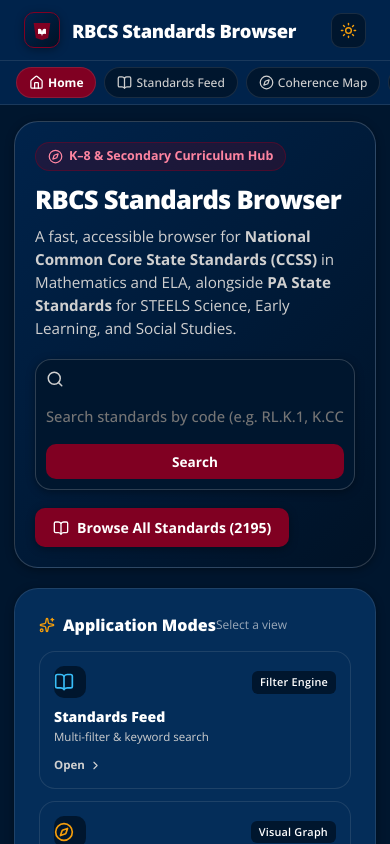
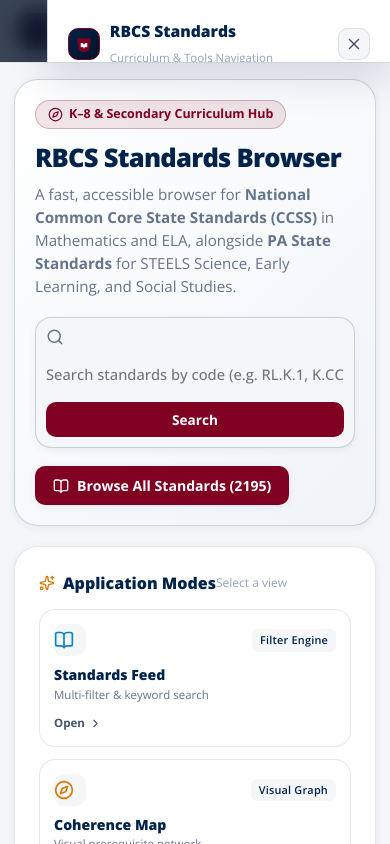
Before and after one commit to oconnors11/pa_standards_app, a React (Vite) app: page / in a window 390 px wide. Both pictures are taken after a click on the button "Open navigation menu". Shown: the top 844 px of the page. Built offline with nearby package versions, Linux system fonts and the light colour scheme.

Commit message:
feat(nav): implement Option 2 slide-out mobile drawer navigation

```diff
--- a/src/components/Header.jsx
+++ b/src/components/Header.jsx
@@ -1,5 +1,9 @@
-import React from 'react';
-import { Home, BookOpen, GitFork, Network, Layers, SlidersHorizontal, Compass, Sun, Moon, NotebookPen } from 'lucide-react';
+import React, { useState, useEffect } from 'react';
+import {
+  Home, BookOpen, GitFork, Network, Layers,
+  SlidersHorizontal, Compass, Sun, Moon, NotebookPen,
+  Menu, X, ChevronRight
+} from 'lucide-react';
 import { useTheme } from '../hooks/useTheme';
 
 export function Header({
@@ -14,13 +18,32 @@ export function Header({
   const theme = controlledTheme !== undefined ? controlledTheme : themeHook.theme;
   const toggleTheme = controlledToggleTheme || themeHook.toggleTheme;
 
+  const [isMobileDrawerOpen, setIsMobileDrawerOpen] = useState(false);
+
+  // Close drawer on escape key
+  useEffect(() => {
+    const handleKeyDown = (e) => {
+      if (e.key === 'Escape') setIsMobileDrawerOpen(false);
+    };
+    if (isMobileDrawerOpen) {
+      window.addEventListener('keydown', handleKeyDown);
+      document.body.style.overflow = 'hidden';
+    } else {
+      document.body.style.overflow = '';
+    }
+    return () => {
+      window.removeEventListener('keydown', handleKeyDown);
+      document.body.style.overflow = '';
+    };
+  }, [isMobileDrawerOpen]);
+
   const navItems = [
-    { id: 'home', label: 'Home', icon: <Home size={15} /> },
-    { id: 'feed', label: 'Standards Feed', icon: <BookOpen size={15} /> },
-    { id: 'map', label: 'Coherence Map', icon: <Compass size={15} /> },
-    { id: 'crosswalk', label: 'Vertical Progression', icon: <GitFork size={15} /> },
-    { id: 'tree', label: 'Hierarchy Tree', icon: <Network size={15} /> },
-    { id: 'notes', label: 'My Notes', icon: <NotebookPen size={15} />, badge: totalNotesCount }
+    { id: 'home', label: 'Home', desc: 'Curriculum landing & grade bands', icon: <Home size={17} /> },
+    { id: 'feed', label: 'Standards Feed', desc: 'Search & browse standard statements', icon: <BookOpen size={17} /> },
+    { id: 'map', label: 'Coherence Map', desc: 'Vertical learning trajectories', icon: <Compass size={17} /> },
+    { id: 'crosswalk', label: 'Vertical Progression', desc: 'Cross-grade learning crosswalks', icon: <GitFork size={17} /> },
+    { id: 'tree', label: 'Hierarchy Tree', desc: 'Subject & domain standard tree', icon: <Network size={17} /> },
+    { id: 'notes', label: 'My Notes', desc: 'Saved bookmarks & teacher notes', icon: <NotebookPen size={17} />, badge: totalNotesCount }
   ];
 
   return (
@@ -36,7 +59,7 @@ export function Header({
       <div style={{
         maxWidth: '1440px',
         margin: '0 auto',
-        padding: '12px 24px',
+        padding: '12px 20px',
         display: 'flex',
         alignItems: 'center',
         justifyContent: 'space-between',
@@ -45,11 +68,14 @@ export function Header({
 
         {/* Clickable Brand Logo & Title (Returns Home) */}
         <button
-          onClick={() => setCurrentView('home')}
+          onClick={() => {
+            setCurrentView('home');
+            setIsMobileDrawerOpen(false);
+          }}
           style={{
             display: 'flex',
             alignItems: 'center',
-            gap: '12px',
+            gap: '10px',
             background: 'transparent',
             border: 'none',
             padding: 0,
@@ -77,14 +103,14 @@ export function Header({
           </div>
           <div>
             <div style={{ display: 'flex', alignItems: 'center', gap: '8px' }}>
-              <span style={{ fontSize: '1.15rem', fontWeight: '800', letterSpacing: '-0.02em', color: 'var(--text-main)' }}>
+              <span style={{ fontSize: '1.1rem', fontWeight: '800', letterSpacing: '-0.02em', color: 'var(--text-main)' }}>
                 RBCS Standards Browser
               </span>
             </div>
           </div>
         </button>
 
-        {/* View Mode Switcher (Desktop / Tablet) */}
+        {/* View Mode Switcher (Desktop / Widescreen Tablet) */}
         <nav style={{
           display: 'flex',
           background: 'var(--bg-primary)',
@@ -110,7 +136,9 @@ export function Header({
                   color: active ? '#FFFFFF' : 'var(--text-muted)',
                   background: active ? 'var(--accent-crimson)' : 'transparent',
                   boxShadow: active ? 'var(--shadow-sm)' : 'none',
-                  transition: 'all var(--transition-fast)'
+                  transition: 'all var(--transition-fast)',
+                  cursor: 'pointer',
+                  border: 'none'
                 }}
               >
                 {item.icon}
@@ -133,12 +161,12 @@ export function Header({
           })}
         </nav>
 
-        {/* Action Controls (Theme Toggle & Mobile Filter Toggle) */}
+        {/* Action Controls */}
         <div style={{ display: 'flex', alignItems: 'center', gap: '8px' }}>
-          {/* Theme Toggle Button */}
+          {/* Theme Toggle Button (Desktop) */}
           <button
             onClick={toggleTheme}
-            className="theme-toggle-btn"
+            className="theme-toggle-btn desktop-only"
             data-testid="theme-toggle"
             aria-label={theme === 'dark' ? 'Switch to light theme' : 'Switch to dark theme'}
             title={theme === 'dark' ? 'Switch to light theme' : 'Switch to dark theme'}
@@ -162,6 +190,7 @@ export function Header({
             )}
           </button>
 
+          {/* Filter Toggle Button (When on Feed) */}
           {currentView === 'feed' && (
             <button
               onClick={onToggleMobileFilters}
@@ -172,59 +201,261 @@ export function Header({
                 background: 'var(--bg-primary)',
                 border: '1px solid var(--border-medium)',
                 color: 'var(--text-main)',
-                fontSize: '0.85rem',
+                fontSize: '0.82rem',
+                fontWeight: '600',
                 display: 'none',
-                gap: '6px'
+                alignItems: 'center',
+                gap: '6px',
+                cursor: 'pointer'
               }}
             >
-              <SlidersHorizontal size={16} />
+              <SlidersHorizontal size={15} color="var(--accent-crimson)" />
               <span>Filters</span>
             </button>
           )}
+
+          {/* Mobile Hamburger Menu Toggle Button */}
+          <button
+            onClick={() => setIsMobileDrawerOpen(prev => !prev)}
+            className="mobile-menu-btn"
+            aria-label="Open navigation menu"
+            style={{
+              padding: '8px',
+              borderRadius: 'var(--radius-md)',
+              background: isMobileDrawerOpen ? 'var(--accent-crimson)' : 'var(--bg-primary)',
+              border: `1px solid ${isMobileDrawerOpen ? 'var(--accent-crimson)' : 'var(--border-subtle)'}`,
+              color: '#FFFFFF',
+              cursor: 'pointer',
+              display: 'none',
+              alignItems: 'center',
+              justifyContent: 'center',
+              transition: 'all var(--transition-fast)'
+            }}
+          >
+            {isMobileDrawerOpen ? <X size={20} /> : <Menu size={20} />}
+          </button>
         </div>
 
       </div>
 
-      {/* Mobile Sub-Navigation Bar */}
+      {/* Mobile Slide-Out Drawer Navigation */}
+      {isMobileDrawerOpen && (
+        <div
+          className="mobile-drawer-overlay animate-fade-in"
+          onClick={() => setIsMobileDrawerOpen(false)}
+          style={{
+            position: 'fixed',
+            inset: 0,
+            backgroundColor: 'rgba(0, 15, 35, 0.78)',
+            backdropFilter: 'blur(10px)',
+            WebkitBackdropFilter: 'blur(10px)',
+            zIndex: 999,
+            display: 'flex',
+            justifyContent: 'flex-end'
+          }}
+        >
+          <div
+            className="mobile-drawer-panel"
+            onClick={(e) => e.stopPropagation()}
+            style={{
+              width: 'min(88vw, 360px)',
+              height: '100%',
+              background: 'var(--bg-secondary)',
+              borderLeft: '1px solid var(--border-medium)',
+              boxShadow: 'var(--shadow-lg)',
+              display: 'flex',
+              flexDirection: 'column',
+              justifyContent: 'space-between',
+              overflowY: 'auto'
+            }}
+          >
+            {/* Drawer Header */}
+            <div>
               <div style={{
-        display: 'none',
-        overflowX: 'auto',
-        padding: '6px 16px',
-        borderTop: '1px solid var(--border-subtle)',
-        gap: '8px',
-        scrollbarWidth: 'none'
-      }} className="mobile-nav-strip">
-        {navItems.map(item => (
+                padding: '20px',
+                borderBottom: '1px solid var(--border-subtle)',
+                display: 'flex',
+                alignItems: 'center',
+                justifyContent: 'space-between',
+                background: 'var(--bg-card)'
+              }}>
+                <div style={{ display: 'flex', alignItems: 'center', gap: '10px' }}>
+                  <div style={{
+                    width: '32px',
+                    height: '32px',
+                    borderRadius: 'var(--radius-md)',
+                    background: 'linear-gradient(135deg, #00234b 0%, #001226 100%)',
+                    border: '1px solid var(--accent-crimson)',
+                    display: 'flex',
+                    alignItems: 'center',
+                    justifyContent: 'center'
+                  }}>
+                    <svg width="18" height="18" viewBox="0 0 100 100">
+                      <polygon points="12,18 88,18 78,86 50,96 22,86" fill="#800022" />
+                      <path d="M 32 45 Q 50 40 50 62 Q 50 40 68 45 L 68 68 Q 50 63 50 78 Q 50 63 32 68 Z" fill="#FFFFFF" />
+                    </svg>
+                  </div>
+                  <div>
+                    <span style={{ fontSize: '0.98rem', fontWeight: '800', color: 'var(--text-main)', display: 'block' }}>
+                      RBCS Standards
+                    </span>
+                    <span style={{ fontSize: '0.72rem', color: 'var(--text-dim)' }}>
+                      Curriculum & Tools Navigation
+                    </span>
+                  </div>
+                </div>
+
+                <button
+                  onClick={() => setIsMobileDrawerOpen(false)}
+                  aria-label="Close navigation menu"
+                  style={{
+                    background: 'var(--bg-primary)',
+                    border: '1px solid var(--border-subtle)',
+                    borderRadius: 'var(--radius-md)',
+                    padding: '6px',
+                    color: 'var(--text-silver)',
+                    display: 'flex',
+                    alignItems: 'center',
+                    justifyContent: 'center',
+                    cursor: 'pointer'
+                  }}
+                >
+                  <X size={18} />
+                </button>
+              </div>
+
+              {/* Drawer Links List */}
+              <nav style={{ padding: '14px', display: 'flex', flexDirection: 'column', gap: '8px' }}>
+                {navItems.map(item => {
+                  const active = currentView === item.id;
+                  return (
                     <button
                       key={item.id}
-            onClick={() => setCurrentView(item.id)}
+                      onClick={() => {
+                        setCurrentView(item.id);
+                        setIsMobileDrawerOpen(false);
+                      }}
                       style={{
-              whiteSpace: 'nowrap',
+                        display: 'flex',
+                        alignItems: 'center',
+                        justifyContent: 'space-between',
+                        padding: '12px 14px',
+                        borderRadius: 'var(--radius-lg)',
+                        background: active
+                          ? 'linear-gradient(135deg, var(--accent-crimson) 0%, rgba(128, 0, 34, 0.85) 100%)'
+                          : 'var(--bg-card)',
+                        border: `1px solid ${active ? 'var(--accent-crimson-border)' : 'var(--border-subtle)'}`,
+                        color: active ? '#FFFFFF' : 'var(--text-main)',
+                        textAlign: 'left',
+                        cursor: 'pointer',
+                        transition: 'all var(--transition-fast)',
+                        boxShadow: active ? 'var(--shadow-sm)' : 'none'
+                      }}
+                      className={active ? '' : 'drawer-nav-item'}
+                    >
+                      <div style={{ display: 'flex', alignItems: 'center', gap: '12px' }}>
+                        <div style={{
+                          color: active ? '#FFFFFF' : 'var(--accent-crimson)',
+                          display: 'flex',
+                          alignItems: 'center',
+                          justifyContent: 'center'
+                        }}>
+                          {item.icon}
+                        </div>
+                        <div>
+                          <div style={{ fontSize: '0.9rem', fontWeight: active ? '700' : '600' }}>
+                            {item.label}
+                          </div>
+                          <div style={{ fontSize: '0.72rem', color: active ? 'rgba(255, 255, 255, 0.8)' : 'var(--text-dim)', marginTop: '2px' }}>
+                            {item.desc}
+                          </div>
+                        </div>
+                      </div>
+
+                      <div style={{ display: 'flex', alignItems: 'center', gap: '6px' }}>
+                        {Boolean(item.badge) && item.badge > 0 && (
+                          <span style={{
+                            padding: '2px 7px',
+                            borderRadius: '10px',
+                            fontSize: '0.72rem',
+                            fontWeight: '800',
+                            background: active ? '#FFFFFF' : 'var(--accent-crimson)',
+                            color: active ? 'var(--accent-crimson)' : '#FFFFFF'
+                          }}>
+                            {item.badge}
+                          </span>
+                        )}
+                        <ChevronRight size={16} color={active ? '#FFFFFF' : 'var(--text-dim)'} />
+                      </div>
+                    </button>
+                  );
+                })}
+              </nav>
+            </div>
+
+            {/* Drawer Footer with Theme Toggle */}
+            <div style={{
+              padding: '16px 20px',
+              borderTop: '1px solid var(--border-subtle)',
+              background: 'var(--bg-card)',
+              display: 'flex',
+              flexDirection: 'column',
+              gap: '12px'
+            }}>
+              <div style={{ display: 'flex', alignItems: 'center', justifyContent: 'space-between' }}>
+                <span style={{ fontSize: '0.82rem', color: 'var(--text-silver)', fontWeight: '600' }}>
+                  Theme Mode
+                </span>
+                <button
+                  onClick={toggleTheme}
+                  style={{
+                    display: 'flex',
+                    alignItems: 'center',
+                    gap: '6px',
                     padding: '6px 12px',
                     borderRadius: 'var(--radius-full)',
-              fontSize: '0.75rem',
-              fontWeight: currentView === item.id ? '700' : '500',
-              background: currentView === item.id ? 'var(--accent-crimson)' : 'var(--bg-primary)',
-              color: currentView === item.id ? '#FFFFFF' : 'var(--text-muted)',
+                    background: 'var(--bg-primary)',
                     border: '1px solid var(--border-subtle)',
-              display: 'flex',
-              alignItems: 'center',
-              gap: '4px'
+                    color: 'var(--text-main)',
+                    fontSize: '0.78rem',
+                    fontWeight: '600',
+                    cursor: 'pointer'
                   }}
                 >
-            {item.icon}
-            <span>{item.label}</span>
+                  {theme === 'dark' ? <Sun size={14} color="var(--accent-gold)" /> : <Moon size={14} color="var(--accent-crimson)" />}
+                  <span>{theme === 'dark' ? 'Dark Mode' : 'Light Mode'}</span>
                 </button>
-        ))}
               </div>
 
+              <div style={{ fontSize: '0.72rem', color: 'var(--text-dim)', textAlign: 'center' }}>
+                PA Standards Explorer · Offline PWA Ready
+              </div>
+            </div>
+          </div>
+        </div>
+      )}
+
       <style>{`
+        @keyframes slideInRight {
+          from { transform: translateX(100%); }
+          to { transform: translateX(0); }
+        }
+        .mobile-drawer-panel {
+          animation: slideInRight 0.25s cubic-bezier(0.16, 1, 0.3, 1);
+        }
+        .drawer-nav-item:hover {
+          background: var(--bg-card-hover) !important;
+          border-color: var(--border-medium) !important;
+        }
         @media (max-width: 900px) {
           .desktop-nav { display: none !important; }
-          .mobile-nav-strip { display: flex !important; }
+          .desktop-only { display: none !important; }
+          .mobile-menu-btn { display: flex !important; }
           .mobile-filter-btn { display: flex !important; }
         }
       `}</style>
     </header>
   );
 }
+
+export default Header;
```
Lines whose indentation alone changed are shown as unchanged.
